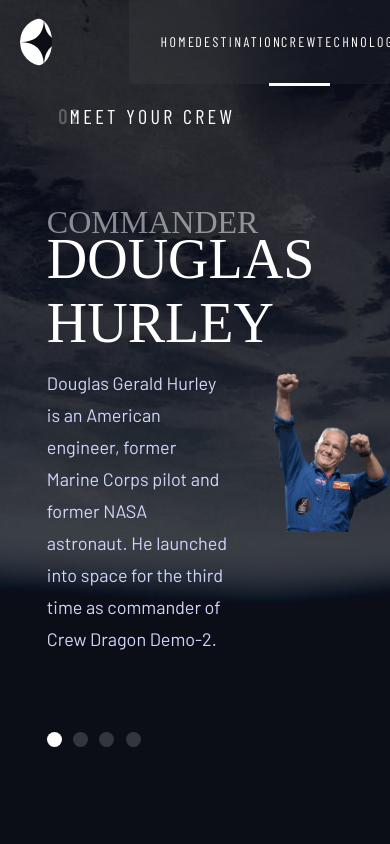
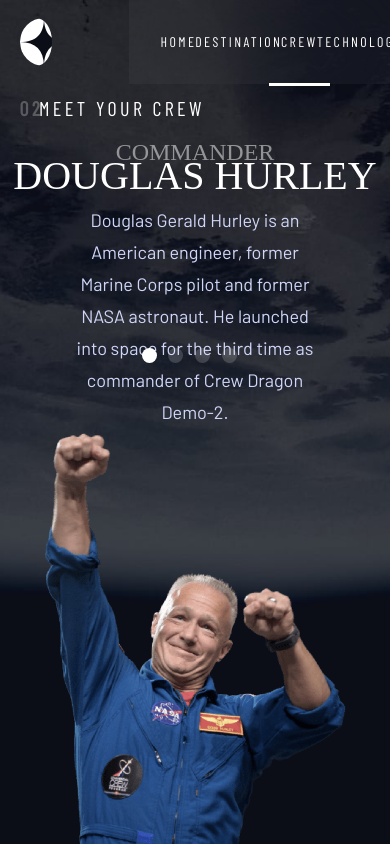
Before and after one commit to BadLice/space-tourism-website, a React (Create React App) app: page / in a window 390 px wide. Both pictures are taken after a click on the item "CREW". Built offline with nearby package versions, Linux system fonts and the light colour scheme; a web font is replaced by a local one.

Commit message:
responsive tablet

```diff
--- a/src/Slider.tsx
+++ b/src/Slider.tsx
@@ -19,6 +19,11 @@
 	flex-direction: ${({ $orientation }) => ($orientation === 'vertical' ? 'column' : 'row')};
 	padding-left: 0%;
 	list-style: none;
+
+	@media only screen and (max-width: 768px) and (min-width: 376px) {
+		align-items: center;
+		justify-content: center;
+	}
 `;
 
 const ItemSmall = styled.li<{ $active: boolean }>`
@@ -35,6 +40,10 @@
 	&:hover {
 		mix-blend-mode: normal;
 		opacity: 0.5;
+	}
+
+	@media only screen and (max-width: 768px) and (min-width: 376px) {
+		margin-right: 3%;
 	}
 `;
 
--- a/src/crew/Crew.tsx
+++ b/src/crew/Crew.tsx
@@ -8,12 +8,19 @@
 import { Body, H3, H4 } from 'Typography';
 import Slider from '../Slider';
 
-const Row = styled.div`
+const Container = styled.div`
 	display: flex;
 	flex-direction: row;
 	align-items: center;
 	height: 85%;
 	padding-top: 5%;
+
+	@media only screen and (max-width: 768px) and (min-width: 376px) {
+		flex-direction: column;
+		/* justify-content: center; */
+		padding-top: 3%;
+		height: 90%;
+	}
 `;
 
 const PersonContainer = styled.div`
@@ -23,6 +30,11 @@
 	height: 100%;
 	padding-bottom: 0%;
 	padding-top: 0%;
+
+	@media only screen and (max-width: 768px) and (min-width: 376px) {
+		width: 100%;
+		height: 55%;
+	}
 `;
 
 const ImageContainer = styled(FadeContainer)`
@@ -48,6 +60,22 @@
 	align-items: flex-start;
 	padding-bottom: 10%;
 	padding-left: 12%;
+
+	@media only screen and (max-width: 768px) and (min-width: 376px) {
+		width: 100%;
+		padding-left: 0;
+		padding-bottom: 0;
+		height: 45%;
+	}
+`;
+
+const TextContainer = styled(FadeContainer)`
+	@media only screen and (max-width: 768px) and (min-width: 376px) {
+		width: 100%;
+		align-items: center;
+		/* justify-content: center; */
+		height: 60%;
+	}
 `;
 
 const Role = styled(H4)`
@@ -57,6 +85,15 @@
 	color: #ffffff;
 	mix-blend-mode: normal;
 	opacity: 0.5;
+
+	@media only screen and (max-width: 768px) and (min-width: 376px) {
+		width: 100%;
+		padding-top: 2%;
+		height: 2%;
+		font-size: 24px;
+		line-height: 28px;
+		text-align: center;
+	}
 `;
 
 const Name = styled(H3)`
@@ -64,6 +101,15 @@
 	padding-top: 10%;
 	height: 25%;
 	width: 100%;
+
+	@media only screen and (max-width: 768px) and (min-width: 376px) {
+		width: 100%;
+		padding-top: 4%;
+		font-size: 40px;
+		line-height: 46px;
+		text-align: center;
+		height: 20%;
+	}
 `;
 
 const Description = styled(Body)`
@@ -71,6 +117,13 @@
 	height: 50%;
 	width: 80%;
 	color: #d0d6f9;
+
+	@media only screen and (max-width: 768px) and (min-width: 376px) {
+		width: 65%;
+		text-align: center;
+		padding-top: 2%;
+		height: auto;
+	}
 `;
 
 const Crew = () => {
@@ -79,11 +132,11 @@
 	const { crew } = data;
 
 	return (
-		<Row>
+		<Container>
 			<InformationContainer>
 				<Init index='02' text='meet your crew' />
 				{crew.map((person, i) => (
-					<FadeContainer
+					<TextContainer
 						key={i}
 						$show={i === selected}
 						onMouseOver={() => setAutoAdvance(false)}
@@ -92,7 +145,7 @@
 						<Role>{person.role}</Role>
 						<Name>{person.name}</Name>
 						<Description>{person.bio}</Description>
-					</FadeContainer>
+					</TextContainer>
 				))}
 				<Slider
 					orientation='horizontal'
@@ -111,7 +164,7 @@
 					</ImageContainer>
 				))}
 			</PersonContainer>
-		</Row>
+		</Container>
 	);
 };
 
```
